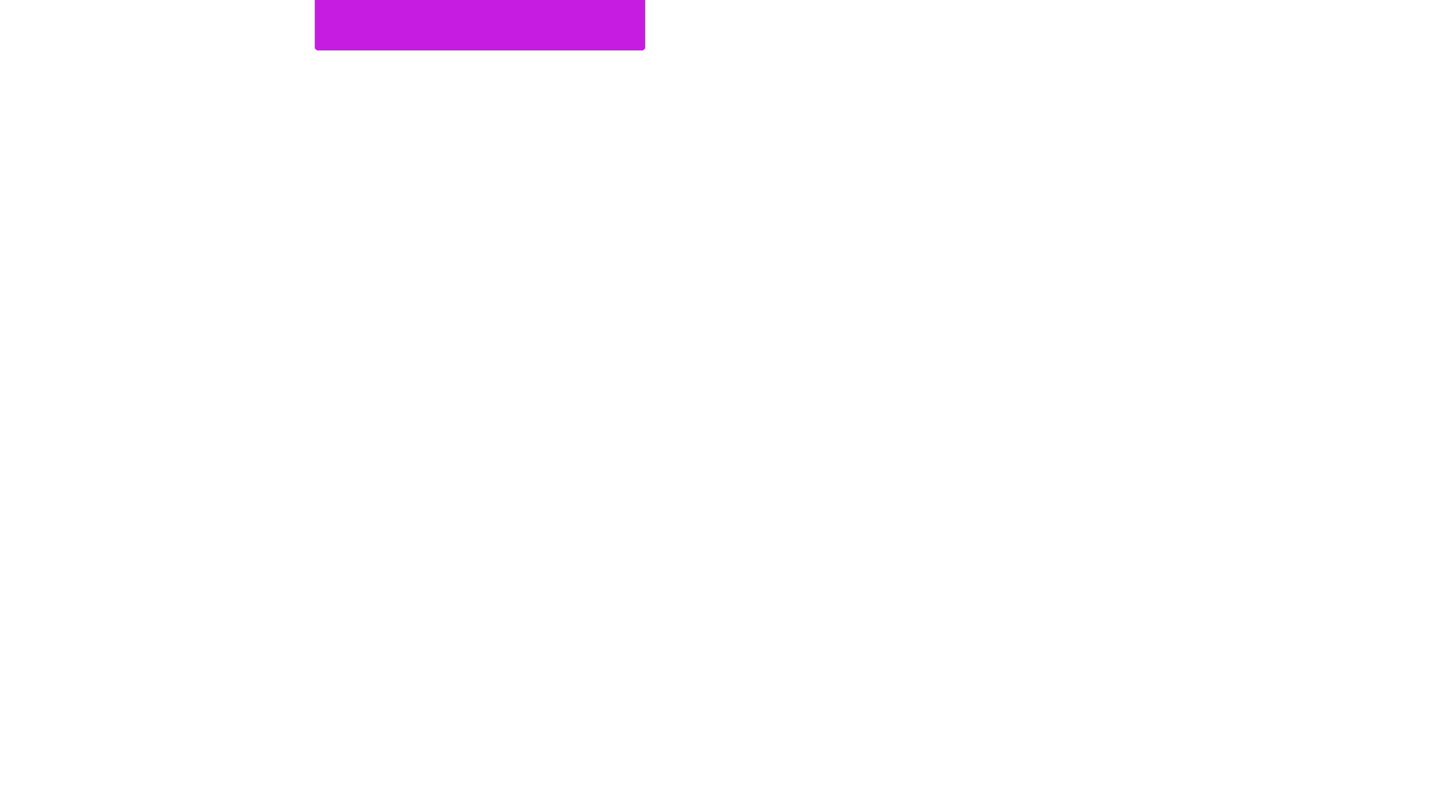
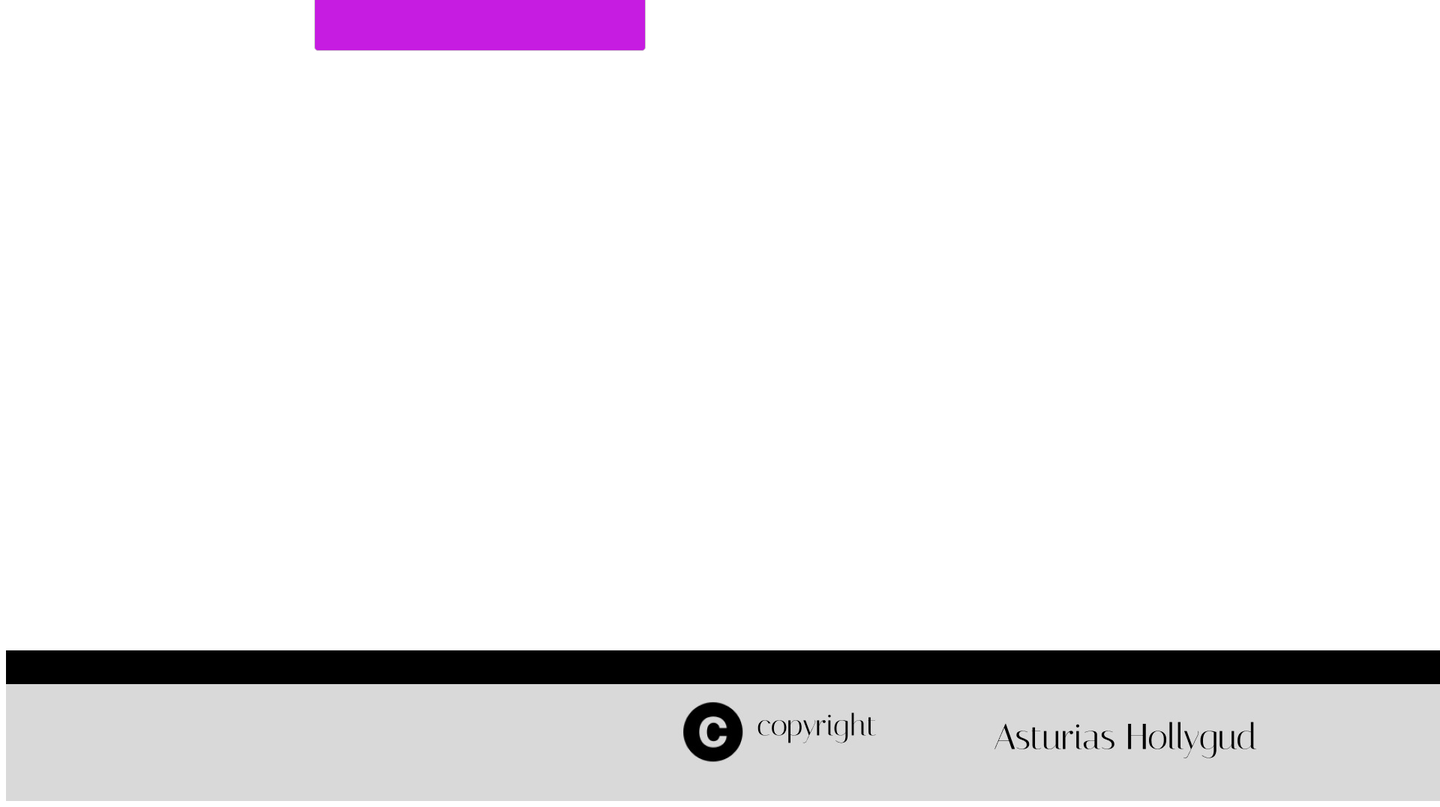
Before and after one commit to GiselaHurtado/MyCrew, a plain HTML site: page index.html in a window 1280 px wide. Shown: the part 654-1731 px from the top of the page at 75% size, 1920 px wide, since content can reach past the window. Before the commit the page ends 822 px from the top, so only its background shows below. Drawn offline with Linux system fonts and the light colour scheme.

Commit message:
footer colocado

```diff
--- a/index.html
+++ b/index.html
@@ -24,6 +24,9 @@
             <input type="submit" value="Iniciar Sesión">
         </form>
     </div>
+    <footer>
+        <img src="footer copy.jpg" alt="copyright" class="footer2">
+    </footer>
 </body>
 
 </html>
--- a/styless/images/style.css
+++ b/styless/images/style.css
@@ -48,3 +48,10 @@
  input[type="submit"]:hover {
      background-color: #D9D9D9;
  }
+ .footer2 {
+    display: block;
+   height: auto;
+   margin-top: 800px;
+   justify-content: flex-end;
+   margin-right: 200px;
+  }
```
Also changed, not shown: footer copy.jpg (added).
